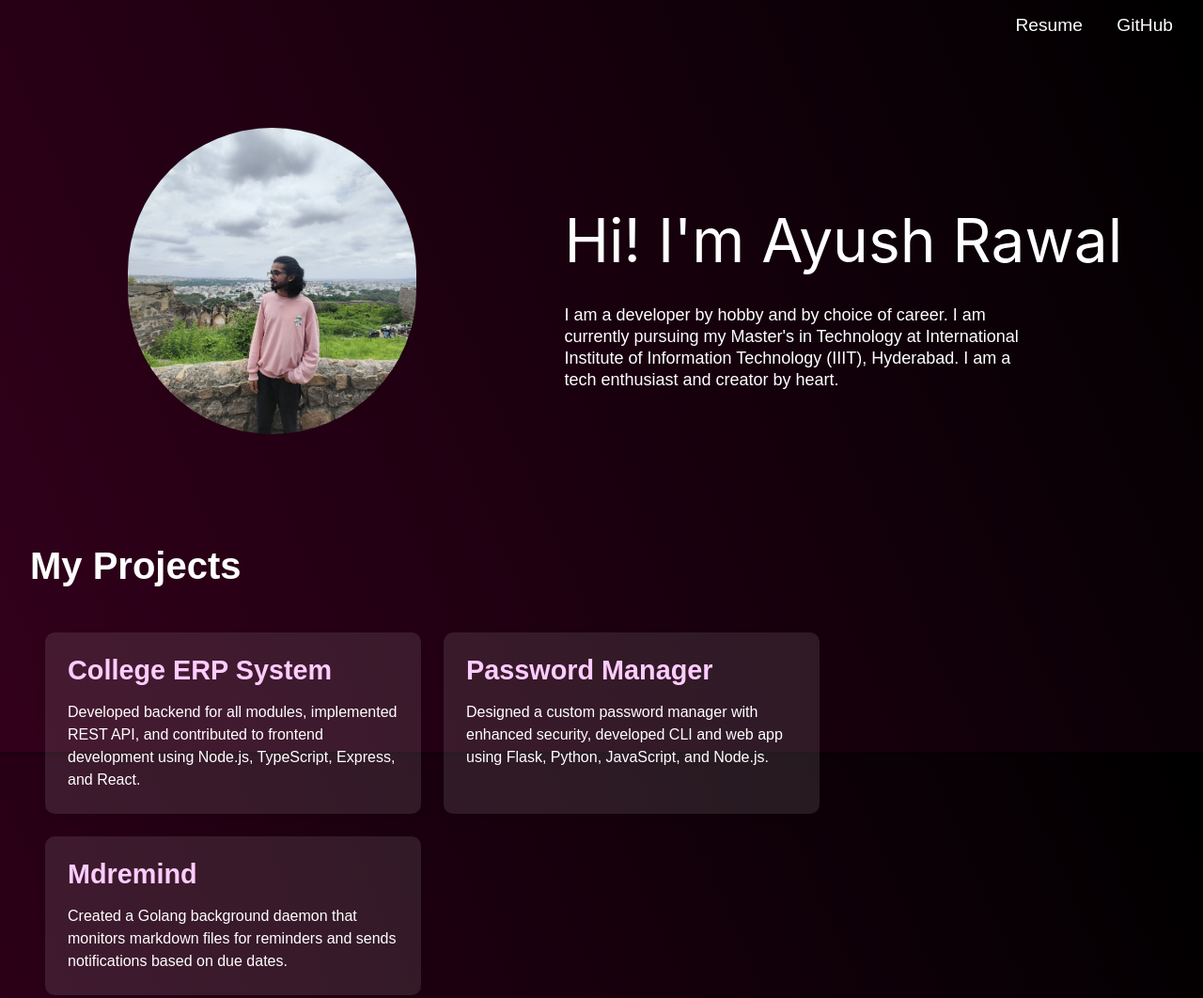
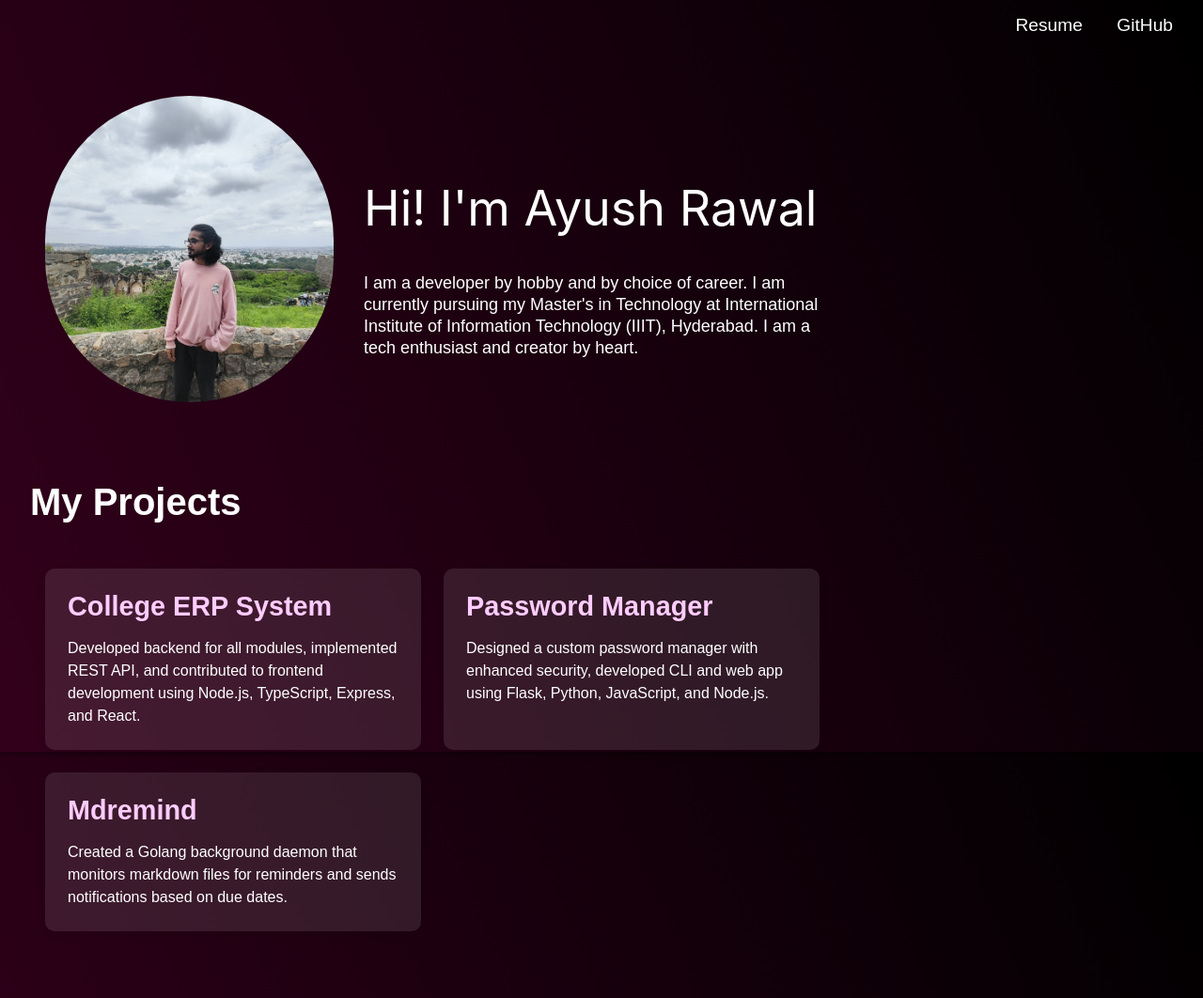
Before and after one commit to AyushRawal/ayushrawal.github.io, a plain HTML site: page index.html in a window 1280 px wide. Shown: the top 1062 px of the page at 94% size. Drawn offline with Linux system fonts and the light colour scheme.

Commit message:
fix: css

```diff
--- a/styles.css
+++ b/styles.css
@@ -28,10 +28,14 @@ header {
   display: flex;
   flex-direction: row;
   align-items: center;
-  justify-content: space-around;
+  justify-content: left;
   color: #ffffff;
   flex-wrap: wrap;
 }
+
+/* .profile-img { */
+/*   align-self: center; */
+/* } */
 
 .profile-img img {
   object-fit: cover;
@@ -39,12 +43,13 @@ header {
   height: 326px;
   /* background: url(me.jpg); */
   border-radius: 153.5px;
-  margin: 50px;
+  margin: 1em;
+  margin-right: 2em;
 }
 
 .profile-text {
   flex-grow: 3;
-  width: 700px;
+  /* width: 800px; */
   max-width: fit-content;
 }
 
@@ -52,7 +57,7 @@ header {
   font-family: "Inter";
   font-style: normal;
   font-weight: 400;
-  font-size: 64px;
+  font-size: 52px;
   line-height: 77px;
   padding-bottom: 30px;
   padding-top: 30px;
@@ -64,6 +69,7 @@ header {
   font-weight: 400;
   font-size: 18px;
   line-height: 23px;
+  align-self: center;
 }
 
 /* Navigation */
@@ -180,9 +186,10 @@ nav ul li a {
   border-radius: 10px;
   box-shadow: 0px 4px 8px rgba(0, 0, 0, 0.1);
   color: #fff;
-  width: calc(33.333% - 1rem);
+  /* width: calc(33.333% - 1rem); */
+  width: 10rem;
   box-sizing: border-box;
-  width: 200px;
+  /* width: 200px; */
 }
 
 .item i {
```
